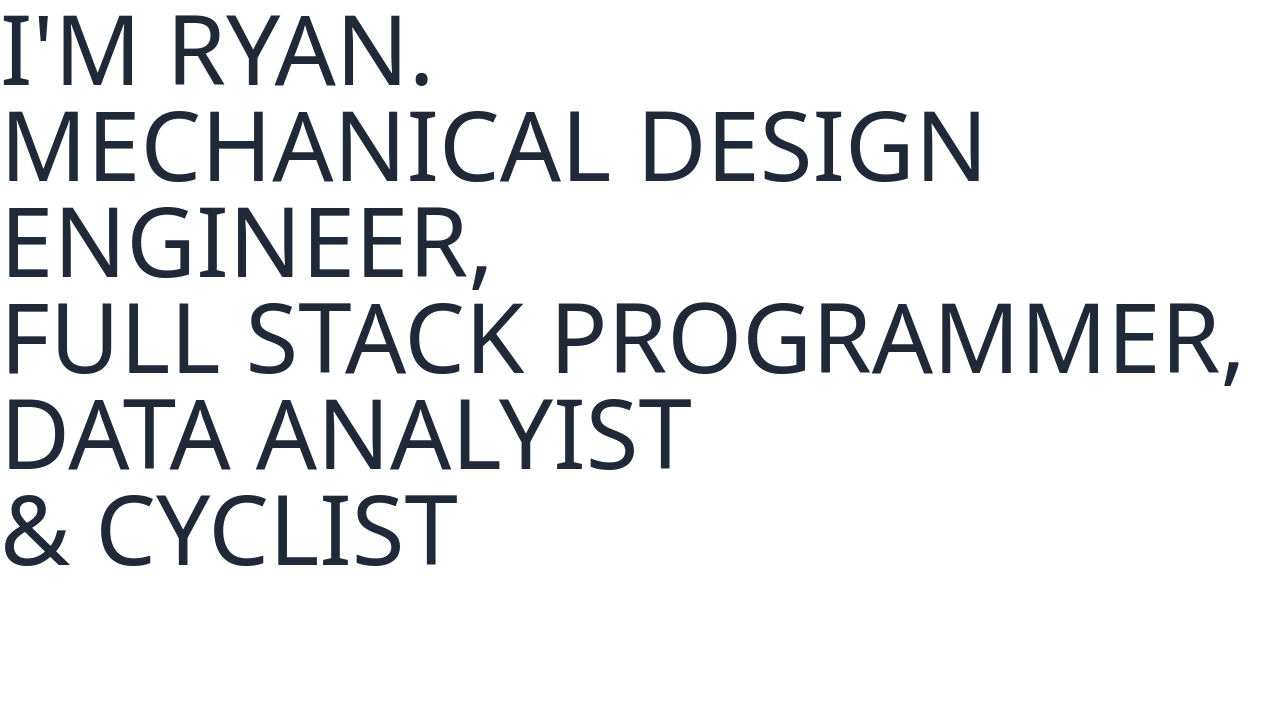
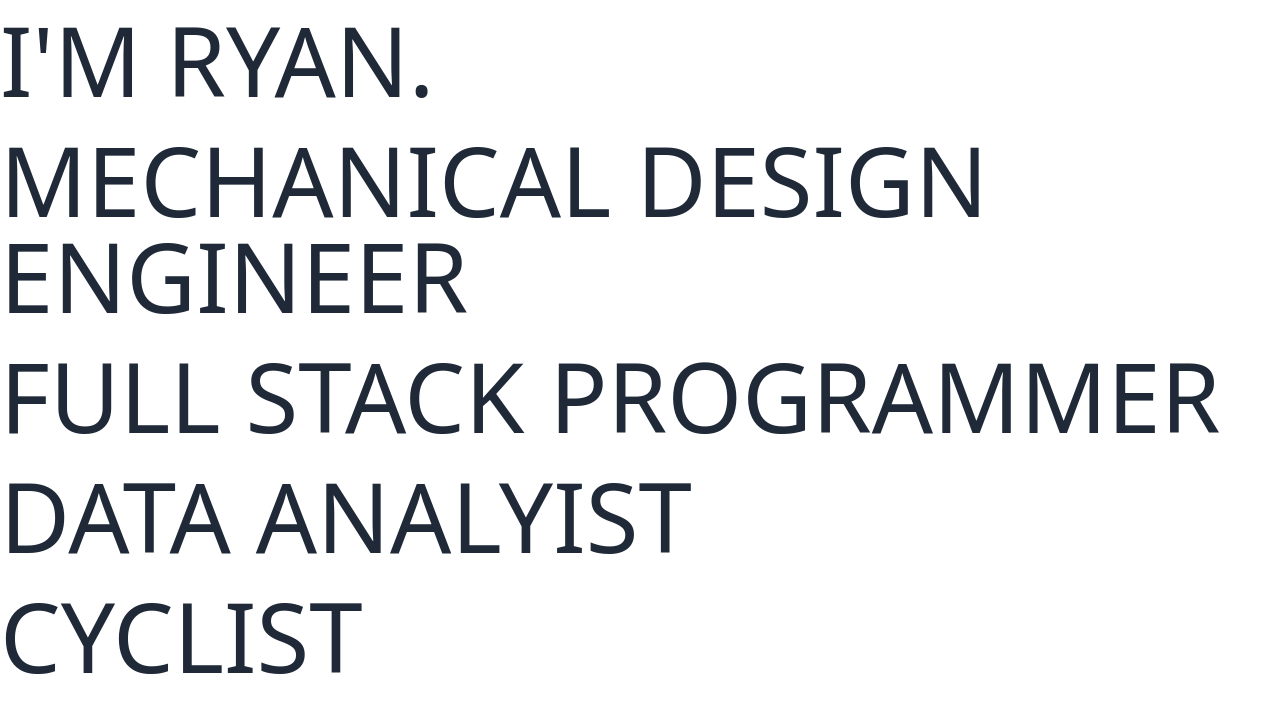
Before and after one commit to EngineeringDeveloper/hire-ryan, a SvelteKit app: page / in a window 1280 px wide. Shown: the top 712 px of the page. Built offline with nearby package versions, Linux system fonts and the light colour scheme.

Commit message:
Removed list commas - Rhi says cleaner Added on hover and A11y for more info appearing

```diff
--- a/src/routes/+page.svelte
+++ b/src/routes/+page.svelte
@@ -1,22 +1,38 @@
 <script lang="ts">
     // Examples https://awesome-portfolios.vercel.app/
+
+    let showMechInfo = false;
+    let showStackInfo = false;
+    let showDataInfo = false;
 </script>
 
 <div class="group show-all">
     <span class="impact group-hover:opacity-10 hover:!opacity-100 peer"
         >I'M RYAN.</span
     >
+    <span
+        on:mouseover={() => (showMechInfo = true)}
+        on:focus={() => (showMechInfo = true)}
+        on:mouseleave={() => (showMechInfo = false)}
+        on:focusout={() => (showMechInfo = false)}
+        class="impact info-block hover:fancy-block"
+        >MECHANICAL DESIGN ENGINEER
+        <!-- {#if !showMechInfo}
+            ,
+        {/if} -->
+    </span>
+    {#if showMechInfo}
+        <div class="info">More info</div>
+    {/if}
+
     <span class="impact info-block hover:fancy-block"
-        >MECHANICAL DESIGN ENGINEER,
-        <div class="info">More info</div></span
+        >FULL STACK PROGRAMMER</span
     >
-    <span class="impact info-block hover:fancy-block">FULL STACK PROGRAMMER,</span>
     <span class="impact info-block hover:fancy-block">DATA ANALYIST</span>
-    <span class="impact info-block hover:fancy-block">& CYCLIST</span>
+    <span class="impact info-block hover:fancy-block">CYCLIST</span>
 </div>
 
 <!-- make the commas and &s dissapear -->
-
 <style lang="postcss">
     .show-all {
         @apply container flex flex-col m-auto h-full w-full items-center;
@@ -26,10 +42,10 @@
     }
 
     .info {
-        @apply hidden hover:visible;
+        /* @apply hidden hover:visible; */
     }
 
     .impact {
-        @apply w-full text-9xl md:text-8xl sm:text-6xl transition-all duration-300;
+        @apply w-full text-9xl md:text-8xl sm:text-6xl my-3 transition-all duration-300;
     }
 </style>
```
